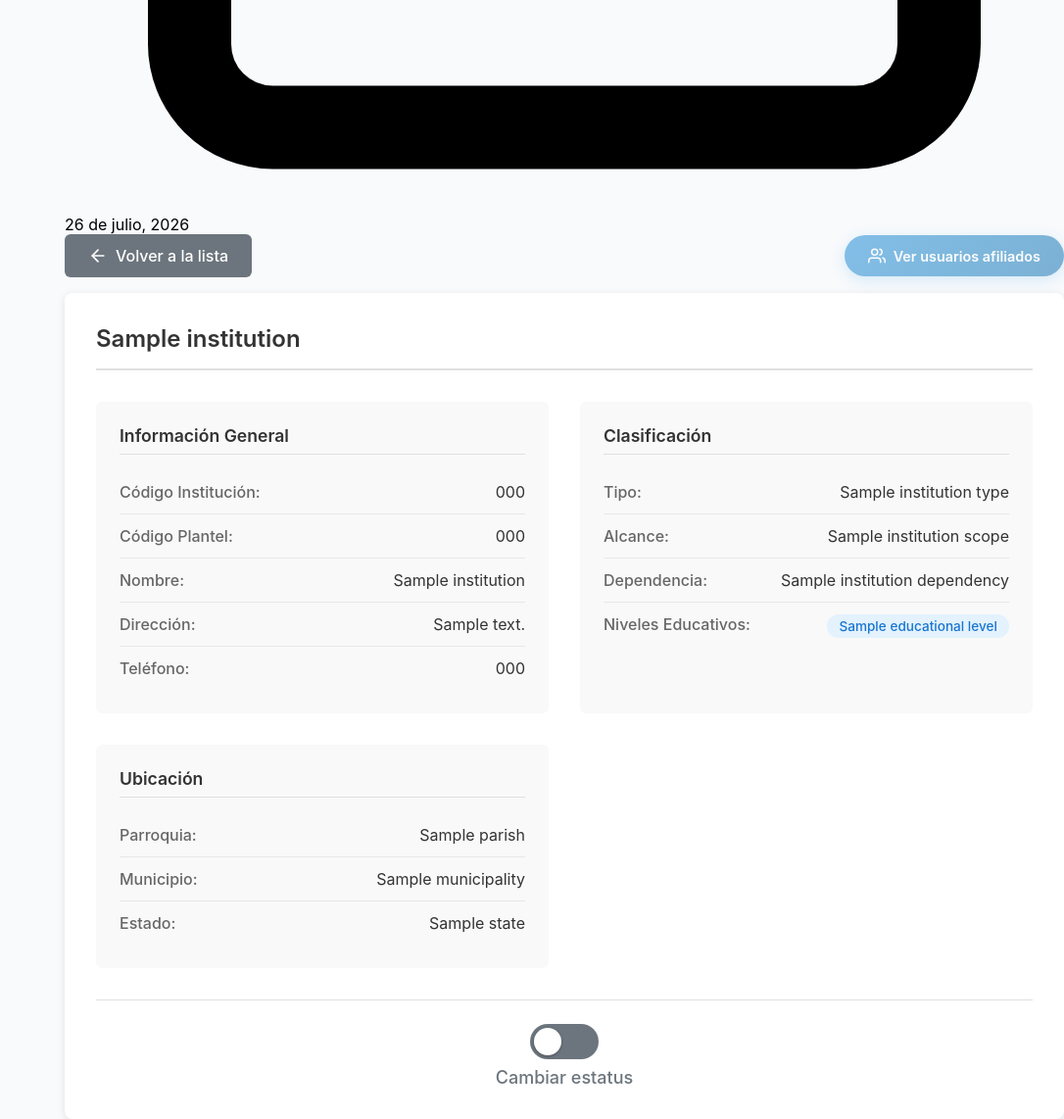
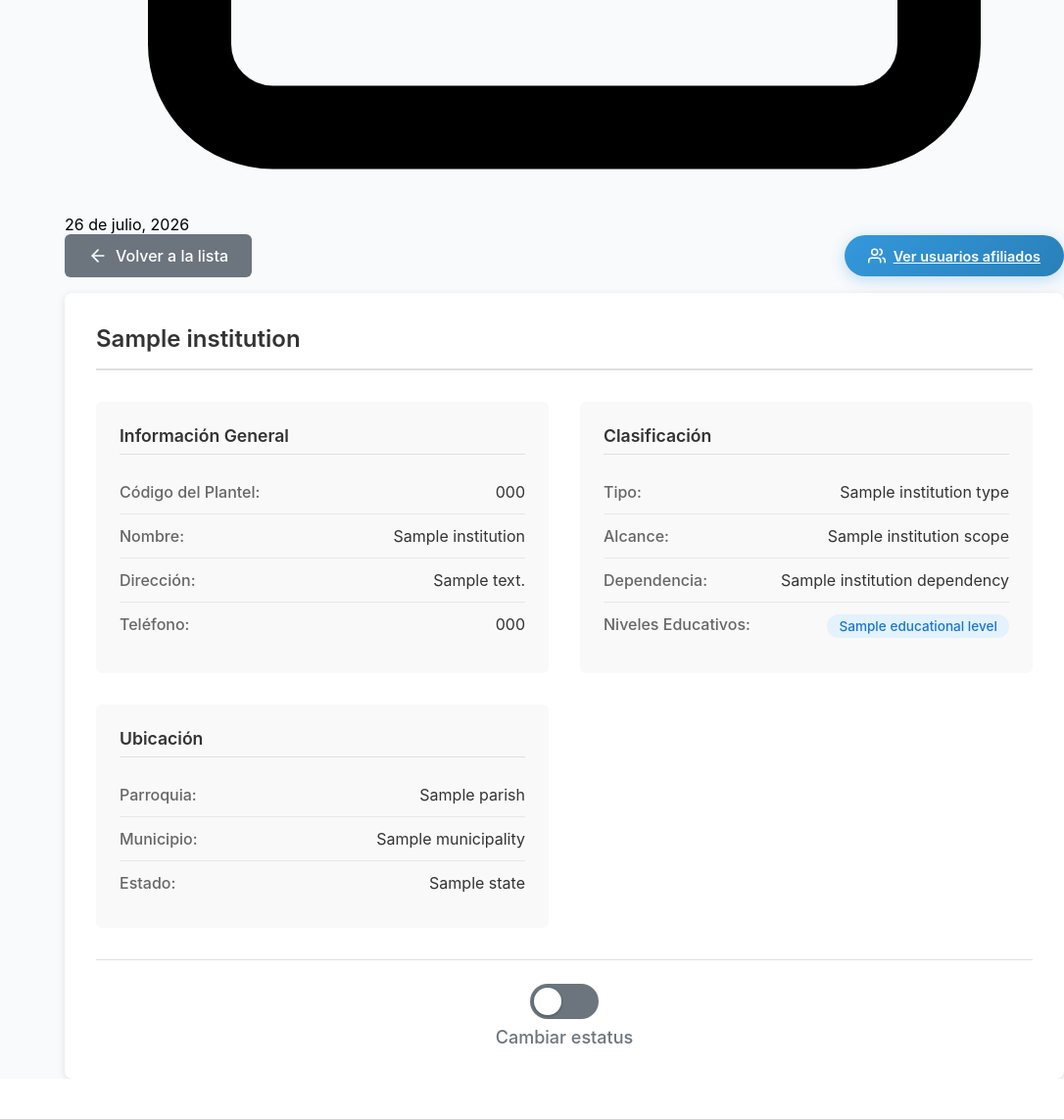
Before and after one commit to proyectoiiiupt/SAGES, a Flask app: template app/templates/institutions/detail.html in a window 1280 px wide. Shown: the part 914-2056 px from the top of the page at 98% size, without its empty margins (194-1280 px from the left). After the commit the page ends 2015 px from the top, so only its background shows below. Run offline with Flask 3, Linux system fonts and the light colour scheme; the template is opened without the code that fills it: most values are stand-ins (such as "Sample title", 1, 10 or a date in 2020); parts of the project's set-up code (start-up, migrations or seed data) failed here and were passed over.

Commit message:
Modulo de Ver Instituciones
Rutas principales creadas:

- app/static/CSS/institutions-detail.css
- app/templates/institutions/detail.html

Rutas modificadas:

- app/auth/services.py
- app/institutions/services.py
- app/institutions/

```diff
--- a/app/templates/institutions/detail.html
+++ b/app/templates/institutions/detail.html
@@ -35,7 +35,7 @@
             </svg>
             Volver a la lista
         </a>
-        <button class="btn-view-users" disabled title="Ver usuarios afiliados">
+        <a href="{{ url_for('institutions.view_institution_users', institution_id=institution.id) }}" class="btn-view-users" title="Ver usuarios afiliados">
             <svg viewBox="0 0 24 24" fill="none" stroke="currentColor" stroke-width="2" stroke-linecap="round" stroke-linejoin="round">
                 <path d="M17 21v-2a4 4 0 0 0-4-4H5a4 4 0 0 0-4 4v2"></path>
                 <circle cx="9" cy="7" r="4"></circle>
@@ -43,7 +43,7 @@
                 <path d="M16 3.13a4 4 0 0 1 0 7.75"></path>
             </svg>
             Ver usuarios afiliados
-        </button>
+        </a>
     </div>
 
     <div class="institution-detail">
@@ -59,11 +59,7 @@
                 <div class="detail-section">
                     <h3>Información General</h3>
                     <div class="detail-row">
-                        <span class="label">Código Institución:</span>
-                        <span class="value">{{ institution.institution_code }}</span>
-                    </div>
-                    <div class="detail-row">
-                        <span class="label">Código Plantel:</span>
+                        <span class="label">Código del Plantel:</span>
                         <span class="value">{{ institution.plantel_code }}</span>
                     </div>
                     <div class="detail-row">
```
